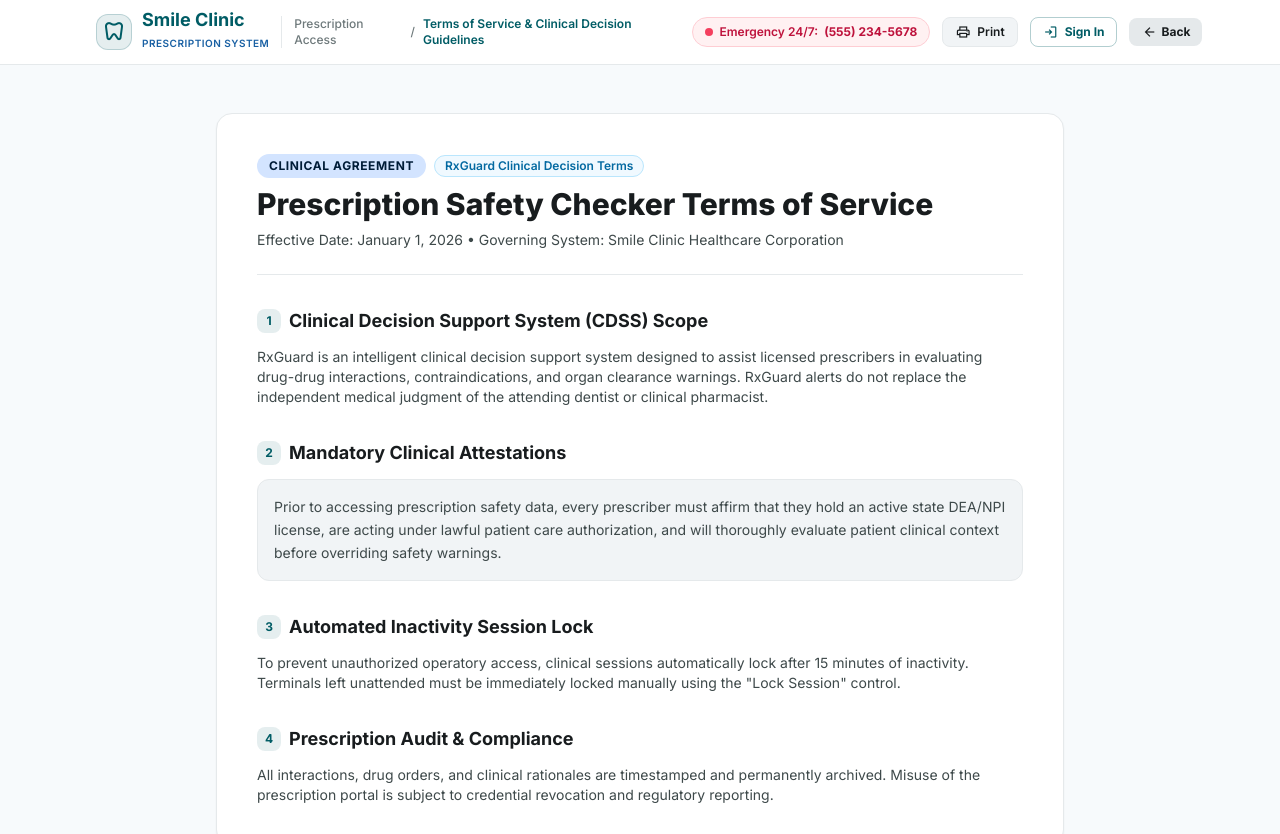
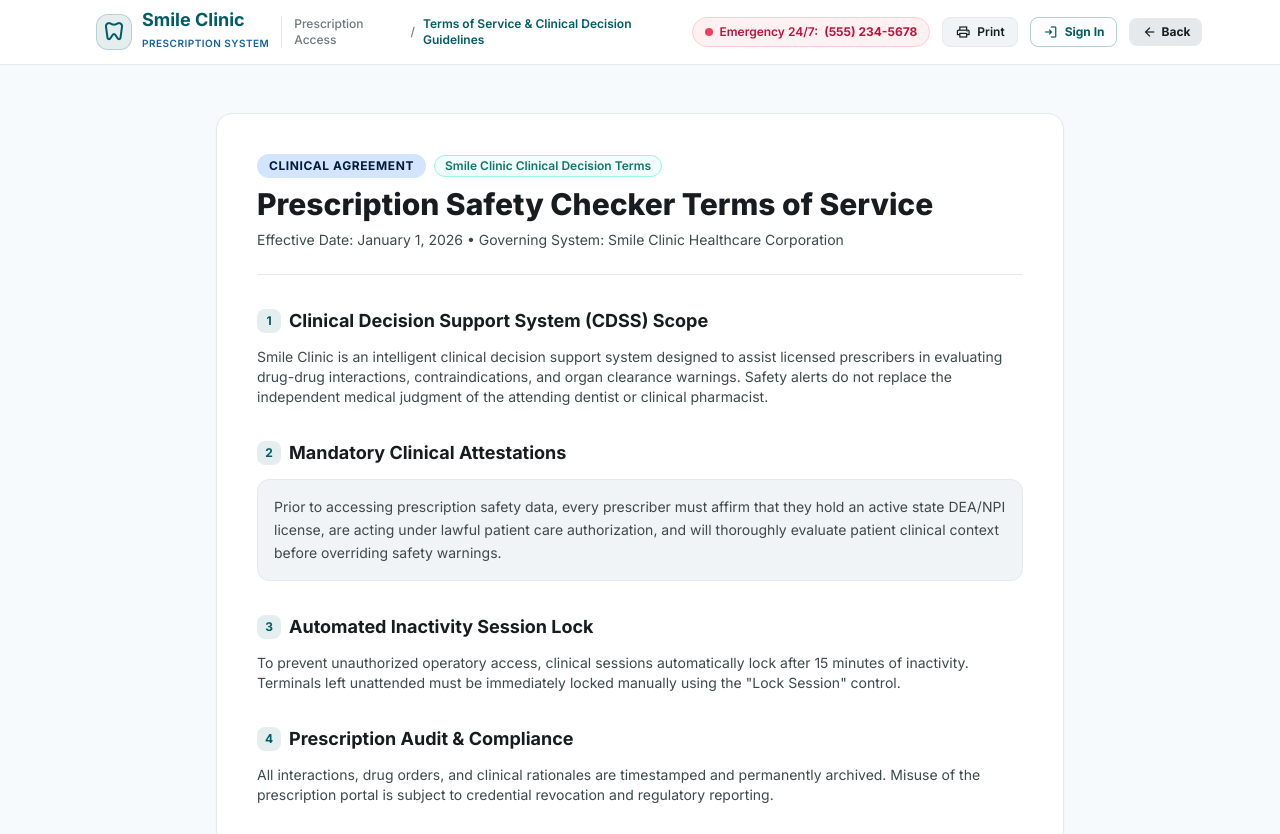
Before and after one commit to HelloWorld-Farhan/Prescription_DentalClinic, a React (Vite) app: page /terms-of-service in a window 1280 px wide. Shown: the top 834 px of the page. Built offline with nearby package versions, Linux system fonts and the light colour scheme; no server answers.

Commit message:
feat: add tooth logo asset and remove all RxGuard branding across frontend portals

```diff
--- a/src/components/DownloadFormatModal.tsx
+++ b/src/components/DownloadFormatModal.tsx
@@ -87,7 +87,7 @@ export default function DownloadFormatModal({
 
     if (format === 'json') {
       const payload = {
-        reportSchema: 'SmileClinic-RxGuard-CDS-Verification-v4.12',
+        reportSchema: 'SmileClinic-CDS-Verification-v4.12',
         checkNumber,
         timestamp: check.timestamp || new Date().toISOString(),
         patient: {
--- a/src/components/ExportAuditModal.tsx
+++ b/src/components/ExportAuditModal.tsx
@@ -82,14 +82,14 @@ export default function ExportAuditModal({
       const encodedUri = encodeURI(csvContent);
       const link = document.createElement('a');
       link.setAttribute('href', encodedUri);
-      link.setAttribute('download', `RxGuard_HIPAA_Audit_${timestamp}.csv`);
+      link.setAttribute('download', `SmileClinic_HIPAA_Audit_${timestamp}.csv`);
       document.body.appendChild(link);
       link.click();
       document.body.removeChild(link);
     } else if (selectedFormat === 'json') {
       const exportPayload = {
         exportMetadata: {
-          system: 'Smile Clinic RxGuard CDS Engine',
+          system: 'Smile Clinic Clinical CDS Engine',
           protocol: 'FHIR R4 AuditEvent / HIPAA Safe Harbor §164.514',
           exportTimestamp: new Date().toISOString(),
           recordCount: exportableLogs.length,
@@ -103,7 +103,7 @@ export default function ExportAuditModal({
         encodeURIComponent(JSON.stringify(exportPayload, null, 2));
       const link = document.createElement('a');
       link.setAttribute('href', dataStr);
-      link.setAttribute('download', `RxGuard_AuditPayload_${timestamp}.json`);
+      link.setAttribute('download', `SmileClinic_AuditPayload_${timestamp}.json`);
       document.body.appendChild(link);
       link.click();
       document.body.removeChild(link);
--- a/src/components/LegalPageHeader.tsx
+++ b/src/components/LegalPageHeader.tsx
@@ -54,7 +54,7 @@ export default function LegalPageHeader({
 
           {/* Context Breadcrumb */}
           <div className="hidden lg:flex items-center gap-2 text-xs text-on-surface-variant font-medium pl-3 border-l border-surface-container-high">
-            <span className="text-outline">{isLoggedIn ? 'RxGuard Dashboard' : 'Prescription Access'}</span>
+            <span className="text-outline">{isLoggedIn ? 'Prescription Dashboard' : 'Prescription Access'}</span>
             <span className="text-outline">/</span>
             <span className="text-primary font-semibold">{title}</span>
           </div>
--- a/src/components/PrintableReportModal.tsx
+++ b/src/components/PrintableReportModal.tsx
@@ -174,7 +174,7 @@ export default function PrintableReportModal({ check, isOpen, onClose }: Printab
                       </div>
                       <div>
                         <div className="text-xl font-bold tracking-tight text-primary leading-tight">
-                          Smile Clinic — RxGuard CDS Engine
+                          Smile Clinic — Clinical CDS Engine
                         </div>
                         <div className="text-[11px] text-slate-500 uppercase tracking-wider font-semibold">
                           Clinical Decision Support & Verification Protocol
--- a/src/pages/ForgotPassword.tsx
+++ b/src/pages/ForgotPassword.tsx
@@ -30,7 +30,7 @@ export default function ForgotPassword() {
           <div>
             <span className="font-bold text-lg text-primary block leading-none">Smile Clinic</span>
             <span className="text-[10px] text-outline font-medium uppercase tracking-wider">
-              RxGuard Decision Support
+              Clinical Decision Support
             </span>
           </div>
         </Link>
--- a/src/pages/PrivacyPolicy.tsx
+++ b/src/pages/PrivacyPolicy.tsx
@@ -34,7 +34,7 @@ export default function PrivacyPolicy() {
             </div>
             <h1 className="text-2xl sm:text-3xl font-extrabold text-on-surface">Prescription Privacy Policy & Medication Data Safeguards</h1>
             <p className="text-xs sm:text-sm text-on-surface-variant mt-2">
-              Effective Date: January 1, 2026 • Governing Practice: Smile Clinic RxGuard Clinical Decision System
+              Effective Date: January 1, 2026 • Governing Practice: Smile Clinic Clinical Decision System
             </p>
           </div>
 
@@ -45,7 +45,7 @@ export default function PrivacyPolicy() {
               <span>Medication Data Privacy Commitment</span>
             </h2>
             <p className="text-xs sm:text-sm text-on-surface-variant leading-relaxed">
-              Smile Clinic and the RxGuard decision support platform protect sensitive prescription records, allergy history, and patient pharmacogenomic markers under the HIPAA Privacy and Security Rules (45 CFR §164.312).
+              Smile Clinic and the clinical decision support platform protect sensitive prescription records, allergy history, and patient pharmacogenomic markers under the HIPAA Privacy and Security Rules (45 CFR §164.312).
             </p>
           </section>
 
--- a/src/pages/Report.tsx
+++ b/src/pages/Report.tsx
@@ -277,7 +277,7 @@ export default function Report() {
                   </div>
                   <div>
                     <div className="text-xl font-bold tracking-tight text-[#005c65] leading-tight">
-                      Smile Clinic RxGuard CDS Engine
+                      Smile Clinic CDS Engine
                     </div>
                     <div className="text-[11px] text-slate-500 uppercase tracking-wider font-semibold">
                       Clinical Decision Support &amp; Verification Protocol
@@ -758,7 +758,7 @@ export default function Report() {
       {/* Global Clinical Footer */}
       <footer className="w-full bg-surface-container-lowest border-t border-surface-container-high py-4">
         <div className="max-w-7xl mx-auto px-4 sm:px-6 lg:px-8 flex flex-col sm:flex-row items-center justify-between text-outline text-xs gap-2">
-          <div>© 2026 Smile Clinic Healthcare Technologies. RxGuard CDS Decision Support Engine.</div>
+          <div>© 2026 Smile Clinic Healthcare Technologies. Clinical CDS Decision Support Engine.</div>
           <div className="flex items-center gap-4">
             <span className="text-emerald-700 font-medium">HIPAA / HITECH Compliant</span>
             <span>CDS Authority Level 3</span>
--- a/src/pages/Support.tsx
+++ b/src/pages/Support.tsx
@@ -14,7 +14,7 @@ export default function Support() {
 
   const [formData, setFormData] = useState({
     name: 'Dr. Sarah Lin, PharmD',
-    email: 'rxguard@smileclinic.com',
+    email: 'support.smileclinic@gmail.com',
     category: 'Drug Interaction & Safety Rules Engine',
     priority: 'Normal',
     subject: '',
@@ -32,7 +32,7 @@ export default function Support() {
 
   const faqs = [
     {
-      q: 'How does the RxGuard drug-drug and allergy interaction engine validate orders?',
+      q: 'How does the Smile Clinic drug-drug and allergy interaction engine validate orders?',
       a: 'The engine cross-checks the proposed medication against the patient active medication list, known drug classes (e.g. Beta-lactam / Penicillin anaphylaxis), and liver/kidney biomarkers (eGFR and AST/ALT) via SMART on FHIR v4.'
     },
     {
@@ -267,7 +267,7 @@ export default function Support() {
             )}
           </div>
 
-          {/* RxGuard FAQs */}
+          {/* Prescription Safety FAQs */}
           <div className="lg:col-span-5 space-y-4">
             <div className="bg-white p-6 rounded-2xl border border-surface-container-high shadow-xs">
               <div className="flex items-center gap-2 mb-4 pb-3 border-b border-surface-container-high">
--- a/src/pages/TermsOfService.tsx
+++ b/src/pages/TermsOfService.tsx
@@ -27,8 +27,8 @@ export default function TermsOfService() {
               <span className="px-3 py-1 rounded-full bg-secondary-fixed text-on-secondary-fixed font-bold text-xs uppercase tracking-wider">
                 Clinical Agreement
               </span>
-              <span className="px-2.5 py-0.5 rounded-full bg-sky-50 text-sky-700 border border-sky-200 text-xs font-semibold">
-                RxGuard Clinical Decision Terms
+              <span className="px-2.5 py-0.5 rounded-full bg-teal-50 text-teal-700 border border-teal-200 text-xs font-semibold">
+                Smile Clinic Clinical Decision Terms
               </span>
             </div>
             <h1 className="text-2xl sm:text-3xl font-extrabold text-on-surface">Prescription Safety Checker Terms of Service</h1>
@@ -44,7 +44,7 @@ export default function TermsOfService() {
               <span>Clinical Decision Support System (CDSS) Scope</span>
             </h2>
             <p className="text-xs sm:text-sm text-on-surface-variant leading-relaxed">
-              RxGuard is an intelligent clinical decision support system designed to assist licensed prescribers in evaluating drug-drug interactions, contraindications, and organ clearance warnings. RxGuard alerts do not replace the independent medical judgment of the attending dentist or clinical pharmacist.
+              Smile Clinic is an intelligent clinical decision support system designed to assist licensed prescribers in evaluating drug-drug interactions, contraindications, and organ clearance warnings. Safety alerts do not replace the independent medical judgment of the attending dentist or clinical pharmacist.
             </p>
           </section>
 
--- a/src/services/authApi.ts
+++ b/src/services/authApi.ts
@@ -1,5 +1,5 @@
 /**
- * Smile Clinic RxGuard — Authentication API Service
+ * Smile Clinic — Authentication API Service
  * Connects frontend Signup, OTP Verification, and Login to the FastAPI Backend
  */
 
--- a/src/services/sessionAudit.ts
+++ b/src/services/sessionAudit.ts
@@ -1,5 +1,5 @@
 /**
- * Smile Clinic RxGuard — Session & Security Audit Service
+ * Smile Clinic — Session & Security Audit Service
  * Detects client environment, tracks active sessions, and maintains persistent login audit history.
  */
 
```
Also changed, not shown: public/logo.png (added).
